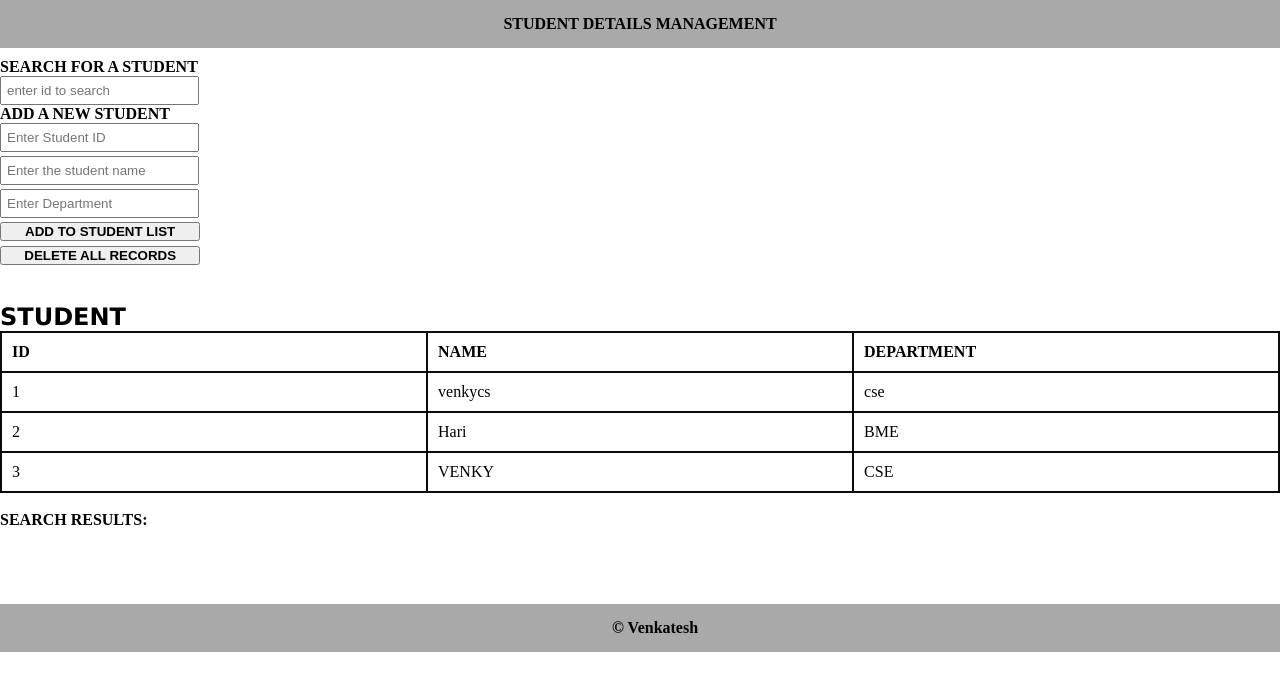
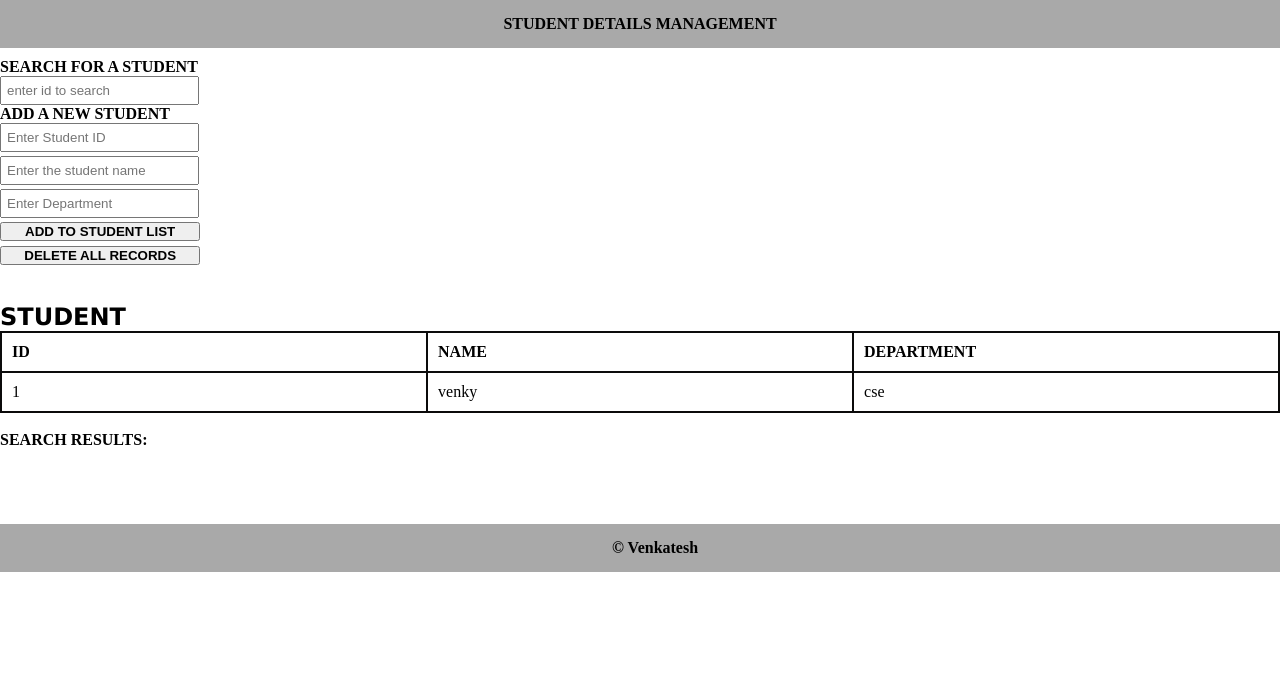
Before and after one commit to ShriVenkateshBabu/student, a React (Vite) app: page / in a window 1280 px wide. Shown: the top 690 px of the page. Built offline with nearby package versions, Linux system fonts and the light colour scheme; data requests are answered from the project's data file.

Commit message:
delete over need to edit student and login authentication.

```diff
--- a/db/db.json
+++ b/db/db.json
@@ -2,18 +2,8 @@
   "students": [
     {
       "id": "1",
-      "name": "venkycs",
+      "name": "venky",
       "dept": "cse"
-    },
-    {
-      "id": "2",
-      "name": "Hari",
-      "dept": "BME"
-    },
-    {
-      "id": "3",
-      "name": "VENKY",
-      "dept": "CSE"
     }
   ]
 }
--- a/src/components/Addstudent.jsx
+++ b/src/components/Addstudent.jsx
@@ -1,10 +1,36 @@
 import React, { useRef } from 'react'
 import Viewstudent from './Viewstudent'
 import DeleteallRecords from './DeleteallRecords'
+import apirequest from '../apirequest'
 
 const Addstudent = ({stdept,stid,stname,students,setDept,setID,setname,handleclick,search,setStudents
   ,apiurl,input_ref
 }) => {
+
+  const updateToDb = async () => {
+    try {
+       let response = await fetch(apiurl);
+
+       if(!response.ok){
+        throw Error("failed to Fetch")
+       }
+       const data = await response.json()
+      for(let student of students){
+         const deleteoption ={
+          method:'DELETE'
+         }
+         const requrl = await apirequest(`${apiurl}/${student.id}`,deleteoption);
+         if(!requrl){
+          console.log("ALL RECORDS ARE DELETED")
+         }
+         setStudents([])
+      }
+       }
+  catch(err)
+  {
+    console.log(err.message)
+  }
+}
 
     return (
     <>
@@ -35,20 +61,16 @@ const Addstudent = ({stdept,stid,stname,students,setDept,setID,setname,handlecli
       />
       <button onClick={handleclick}><b>ADD TO STUDENT LIST</b></button>
       <DeleteallRecords
-      setstudents={setStudents}
-      students={students}
-      apiurl = {apiurl}
-
+       updateToDb={updateToDb}
       />
+       {students.length===0 ? <p style={{marginLeft:"10px",marginTop:"15px"}}><b>NO RECORD TO SHOW</b></p>:null}
       <Viewstudent
       students={students}
       search ={search}
       />
      </div>
-
-
     </>
   )
 }
 
-export default Addstudent
+export default Addstudent ;
--- a/src/components/DeleteallRecords.jsx
+++ b/src/components/DeleteallRecords.jsx
@@ -1,25 +1,8 @@
 import React from 'react';
 import apirequest from '../apirequest';
 
-const DeleteAllRecords = ({ setstudents, students,apiUrl }) => {
-  async function updateToDb() {
-    // try {
-      setstudents([]);
-      }
-    //   const delOption = {
-    //     method: "DELETE",
-    //   };
-    //  const response = await apirequest(apiUrl, delOption);
+const DeleteAllRecords = ({updateToDb}) => {
 
-    //   if (response.ok) {
-    //     console.log("All records deleted. Reload the app.");
-    //   } else {
-    //     console.error("Failed to delete records.");
-    //   }
-    // } catch (error) {
-    //   console.error("Error deleting records:", error);
-    // }
-  // }
 
   return (
     <div className="deleteAllRecords">
```
Also changed, not shown: src/App.jsx (line endings or trailing spaces).
